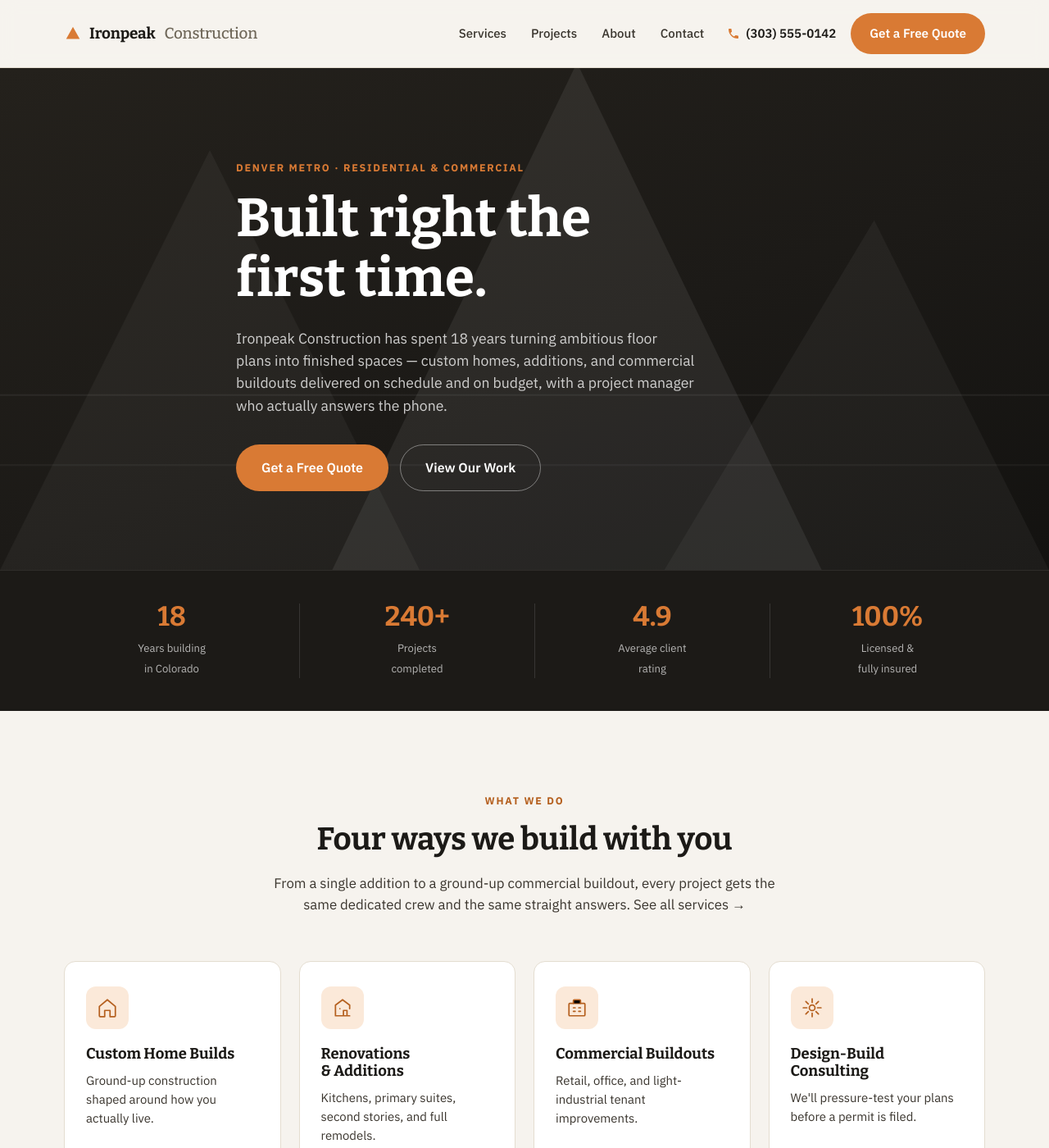
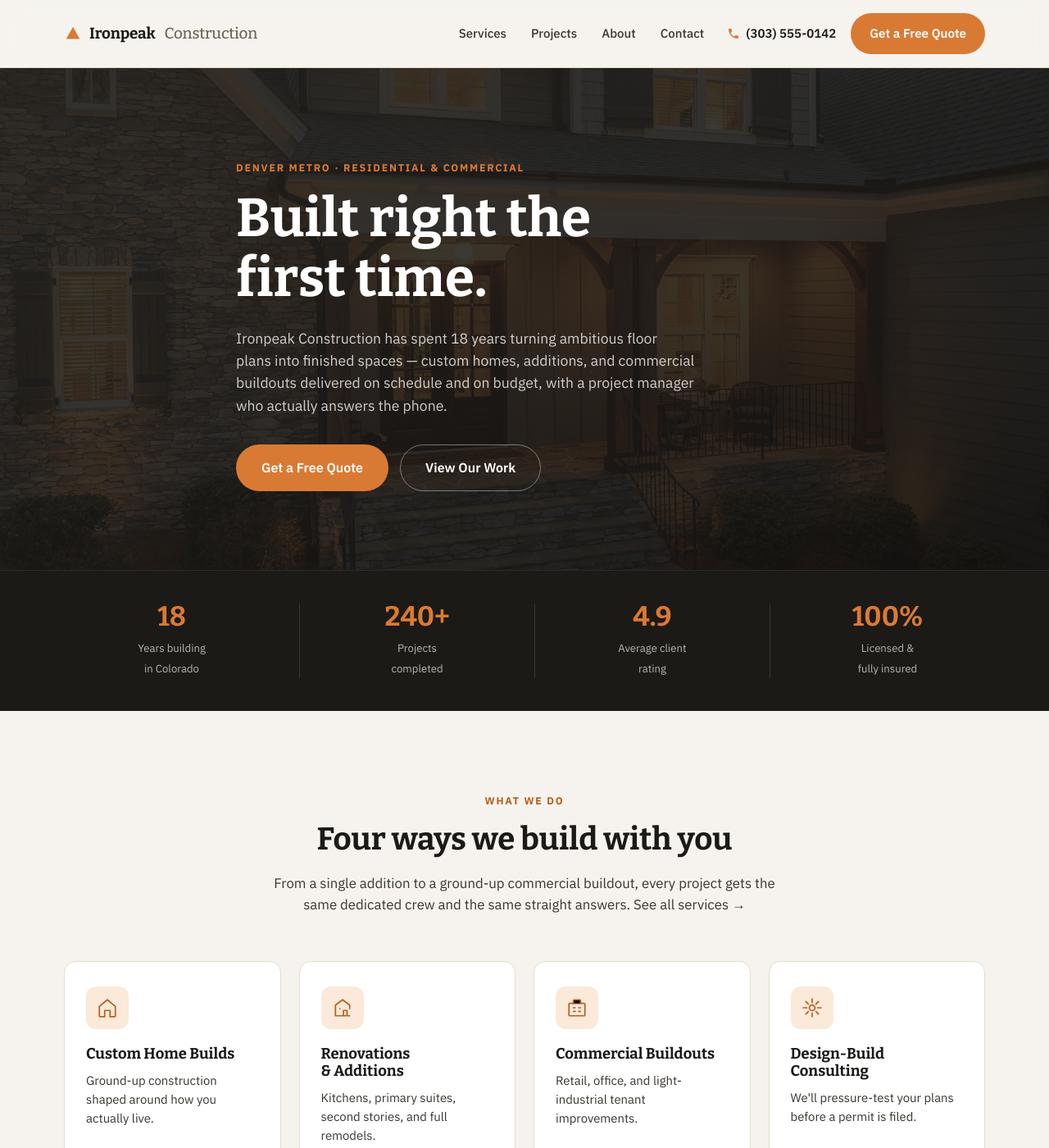
Before and after one commit to WebDashy/ironpeak-construction, a Jekyll site: the page built from index.html, in a window 1280 px wide and 1400 px high. Shown: the whole window at 82% size. Built offline with Jekyll 4.4.1, drawn with Linux system fonts in a browser that asks for light colours.

Commit message:
Add real stock photography to hero and project gallery
Co-Authored-By: Claude Sonnet 5 <noreply@anthropic.com>

```diff
--- a/assets/css/styles.css
+++ b/assets/css/styles.css
@@ -190,12 +190,20 @@ img { max-width: 100%; display: block; }
   overflow: hidden;
   padding: 108px 0 96px;
 }
-.hero-bg {
+.hero-photo {
   position: absolute;
   inset: 0;
+  width: 100%;
+  height: 100%;
+  object-fit: cover;
   z-index: 0;
 }
-.hero-bg svg { width: 100%; height: 100%; }
+.hero-overlay {
+  position: absolute;
+  inset: 0;
+  background: linear-gradient(160deg, rgba(36,33,28,0.90) 0%, rgba(28,26,23,0.86) 55%, rgba(19,18,16,0.92) 100%);
+  z-index: 0;
+}
 
 .hero-inner {
   position: relative;
@@ -327,14 +335,15 @@ img { max-width: 100%; display: block; }
 }
 .project-media {
   height: 190px;
-  display: flex;
-  align-items: center;
-  justify-content: center;
-  color: rgba(255, 255, 255, 0.85);
+  overflow: hidden;
 }
-.project-media-a { background: linear-gradient(135deg, #b5601f, #d97a34); }
-.project-media-b { background: linear-gradient(135deg, #3a352e, #6f6759); }
-.project-media-c { background: linear-gradient(135deg, #1c1a17, #453e33); }
+.project-media img {
+  width: 100%;
+  height: 100%;
+  object-fit: cover;
+  transition: transform 0.3s ease;
+}
+.project-card:hover .project-media img { transform: scale(1.06); }
 .project-body { padding: 22px 24px 26px; }
 .project-tag {
   display: inline-block;
--- a/index.html
+++ b/index.html
@@ -9,15 +9,8 @@ permalink: /
 
 <!-- Hero -->
 <section class="hero">
-  <div class="hero-bg" aria-hidden="true">
-    <svg viewBox="0 0 1200 800" preserveAspectRatio="xMidYMax slice">
-      <polygon points="0,800 240,320 480,800" fill="rgba(255,255,255,0.045)"/>
-      <polygon points="380,800 660,220 940,800" fill="rgba(255,255,255,0.07)"/>
-      <polygon points="760,800 1000,400 1200,800" fill="rgba(255,255,255,0.045)"/>
-      <line x1="0" y1="600" x2="1200" y2="600" stroke="rgba(255,255,255,0.06)" stroke-width="2"/>
-      <line x1="0" y1="680" x2="1200" y2="680" stroke="rgba(255,255,255,0.04)" stroke-width="2"/>
-    </svg>
-  </div>
+  <img class="hero-photo" src="{{ '/assets/img/hero.jpg' | relative_url }}" alt="Craftsman-style home built by Ironpeak Construction" width="1600" height="2400">
+  <div class="hero-overlay" aria-hidden="true"></div>
   <div class="wrap hero-inner">
     <p class="eyebrow">Denver Metro &middot; Residential &amp; Commercial</p>
     <h1>Built right the<br>first time.</h1>
@@ -148,8 +141,8 @@ permalink: /
 
     <div class="projects-grid">
       <article class="project-card">
-        <div class="project-media project-media-a" aria-hidden="true">
-          <svg viewBox="0 0 24 24" width="34" height="34"><path d="M3 10.5L12 3l9 7.5V21a1 1 0 0 1-1 1h-5v-7H9v7H4a1 1 0 0 1-1-1V10.5z" fill="none" stroke="currentColor" stroke-width="1.4"/></svg>
+        <div class="project-media">
+          <img src="{{ '/assets/img/project-custom-home.jpg' | relative_url }}" alt="Custom home exterior built by Ironpeak Construction" width="800" height="600">
         </div>
         <div class="project-body">
           <span class="project-tag">Custom Home</span>
@@ -159,8 +152,8 @@ permalink: /
       </article>
 
       <article class="project-card">
-        <div class="project-media project-media-b" aria-hidden="true">
-          <svg viewBox="0 0 24 24" width="34" height="34"><path d="M4 21V9l8-6 8 6v4M13 21v-6h4v6M4 21h16" fill="none" stroke="currentColor" stroke-width="1.4"/></svg>
+        <div class="project-media">
+          <img src="{{ '/assets/img/project-renovation.jpg' | relative_url }}" alt="Kitchen renovation in progress" width="800" height="600">
         </div>
         <div class="project-body">
           <span class="project-tag">Renovation</span>
@@ -170,8 +163,8 @@ permalink: /
       </article>
 
       <article class="project-card">
-        <div class="project-media project-media-c" aria-hidden="true">
-          <svg viewBox="0 0 24 24" width="34" height="34"><rect x="3" y="7" width="18" height="14" rx="1" fill="none" stroke="currentColor" stroke-width="1.4"/><path d="M8 7V4a1 1 0 0 1 1-1h6a1 1 0 0 1 1 1v3" stroke="currentColor" stroke-width="1.4"/></svg>
+        <div class="project-media">
+          <img src="{{ '/assets/img/project-commercial.jpg' | relative_url }}" alt="Commercial office interior buildout" width="800" height="600">
         </div>
         <div class="project-body">
           <span class="project-tag">Commercial</span>
```
Also changed, not shown: projects/index.html (+12 -12 lines), assets/img/hero.jpg (added), assets/img/project-commercial.jpg (added), assets/img/project-custom-home.jpg (added), assets/img/project-renovation.jpg (added).
